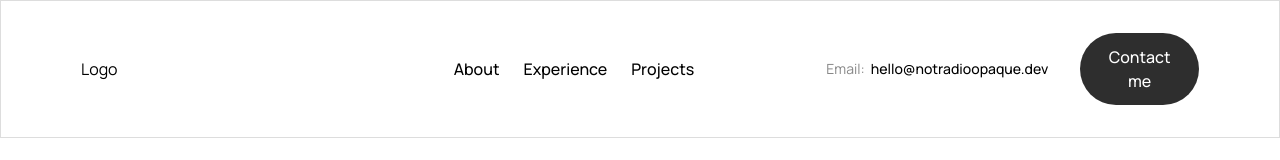
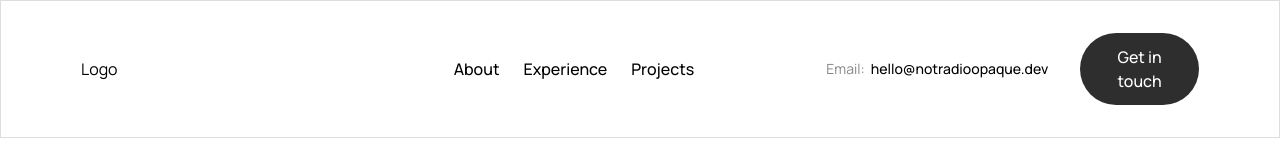
Before and after one commit to notRadioOpaque/heyismail.xyz, a SvelteKit app: page / in a window 1280 px wide. Shown: the top 160 px of the page. Built offline with nearby package versions, Linux system fonts and the light colour scheme.

Commit message:
:art: updated button label in Header component from "Contact me" to "Get in touch" for improved clarity

```diff
--- a/src/routes/Header.svelte
+++ b/src/routes/Header.svelte
@@ -24,7 +24,7 @@
 					>hello@notradioopaque.dev</a
 				>
 			</div>
-			<Button label="Contact me" action={() => {}} />
+			<Button label="Get in touch" action={() => {}} />
 		</div>
 	</div>
 </header>
```
